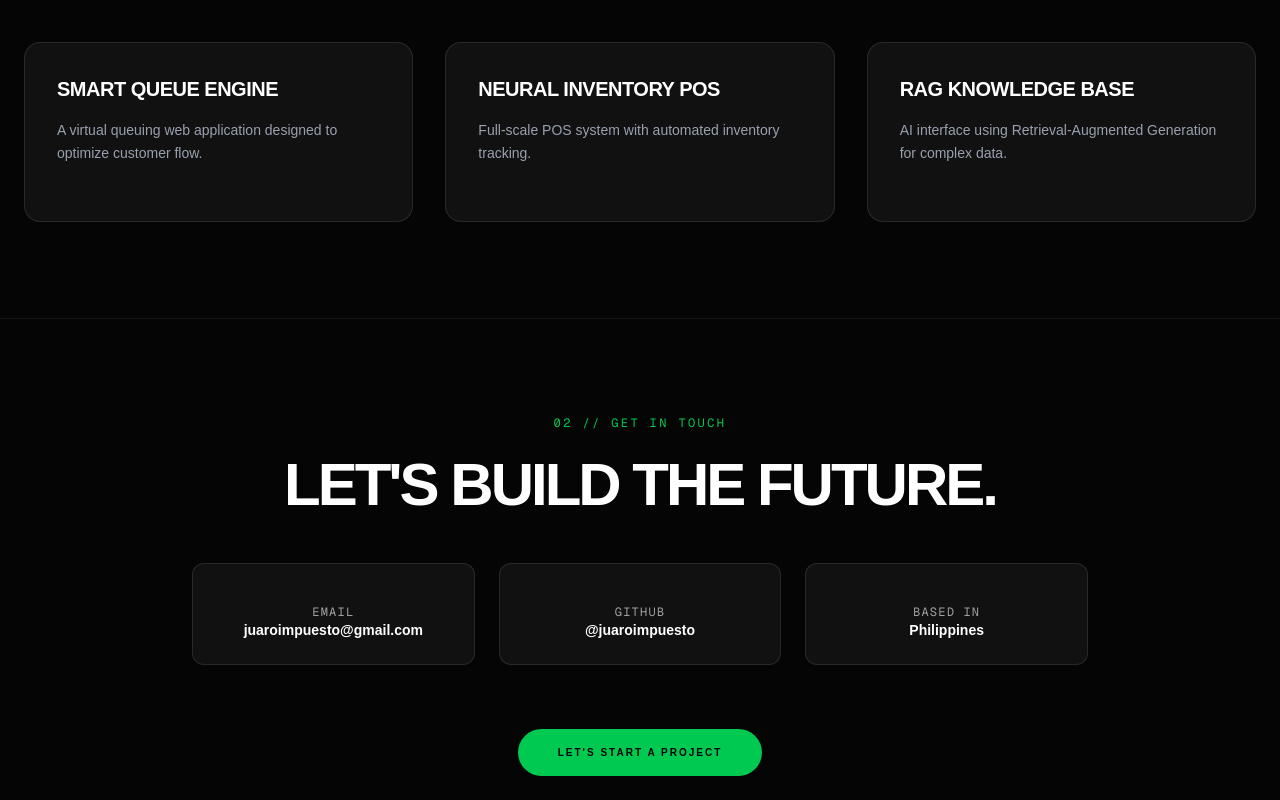
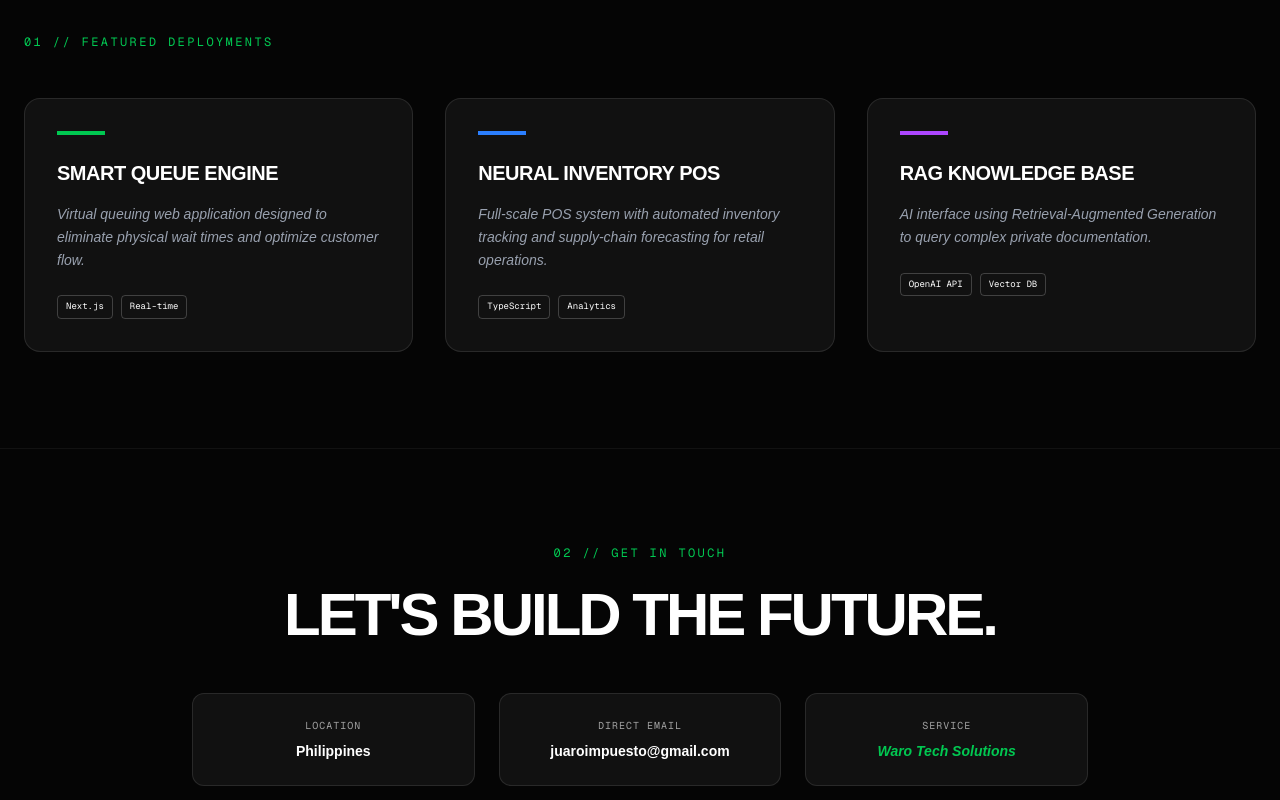
Before and after one commit to juaroimpuesto/waro-portfolio-v2, a Next.js app: page / in a window 1280 px wide. Shown: the part 840-1640 px from the top of the page. Built offline with nearby package versions, Linux system fonts and the light colour scheme.

Commit message:
final: add client component and whatsapp integration

```diff
--- a/src/app/page.tsx
+++ b/src/app/page.tsx
@@ -1,7 +1,12 @@
+"use client";
+
 import React from 'react';
-// Note: Sa Next.js, mas mainam gamitin ang Lucide-React pero dahil Font Awesome ang prefer mo,
-// gagamit tayo ng standard Font Awesome CDN classes.
+
 export default function Home() {
+  // Palitan mo ang number na ito ng iyong totoong WhatsApp number (simulan sa 63)
+  const whatsappNumber = "639XXXXXXXXX";
+  const message = encodeURIComponent("Hi Juaro, I saw your portfolio and I'd like to start a project with Waro Tech!");
+
   return (
     <main className="min-h-screen bg-[#050505] text-white selection:bg-green-500/30">
       {/* 1. BACKGROUND EFFECT */}
@@ -26,80 +31,109 @@ export default function Home() {
         <div className="inline-block px-3 py-1 rounded-full border border-green-500/20 bg-green-500/5 text-[10px] font-mono text-green-400 mb-8 uppercase tracking-widest">
           Next.js + AI Engineering Specialist
         </div>
+
         <h1 className="text-6xl md:text-[110px] font-black tracking-tighter leading-[0.9] mb-10">
           WE ENGINEER <br />
           <span className="text-transparent bg-clip-text bg-gradient-to-r from-green-400 to-emerald-600">
             INTELLIGENT
           </span> UI.
         </h1>
+
         <p className="text-gray-500 text-lg md:text-2xl max-w-2xl mb-12 leading-tight">
           High-performance systems for global startups. Specialized in building <span className="text-white">POS architectures</span> and <span className="text-white">AI interfaces</span>.
         </p>
-      </section>
 
-      {/* 4. PROJECTS SECTION */}
-      <section id="projects" className="max-w-7xl mx-auto px-6 py-24 border-t border-white/5">
-        <h2 className="text-xs font-mono text-green-500 uppercase tracking-[0.2em] mb-12">01 // Case Studies</h2>
-        <div className="grid grid-cols-1 md:grid-cols-3 gap-8">
-          <div className="group p-8 rounded-2xl bg-white/5 border border-white/10 hover:border-green-500/50 transition-all">
-            <h3 className="text-xl font-bold mb-4 uppercase tracking-tight">Smart Queue Engine</h3>
-            <p className="text-gray-400 text-sm mb-6 leading-relaxed">A virtual queuing web application designed to optimize customer flow.</p>
-          </div>
-          <div className="group p-8 rounded-2xl bg-white/5 border border-white/10 hover:border-blue-500/50 transition-all">
-            <h3 className="text-xl font-bold mb-4 uppercase tracking-tight">Neural Inventory POS</h3>
-            <p className="text-gray-400 text-sm mb-6 leading-relaxed">Full-scale POS system with automated inventory tracking.</p>
-          </div>
-          <div className="group p-8 rounded-2xl bg-white/5 border border-white/10 hover:border-purple-500/50 transition-all">
-            <h3 className="text-xl font-bold mb-4 uppercase tracking-tight">RAG Knowledge Base</h3>
-            <p className="text-gray-400 text-sm mb-6 leading-relaxed">AI interface using Retrieval-Augmented Generation for complex data.</p>
+        <div className="flex flex-col md:flex-row gap-6 justify-center md:justify-start">
+          <button
+            onClick={() => window.open(`https://wa.me/${whatsappNumber}?text=${message}`, '_blank')}
+            className="px-12 py-5 bg-white text-black font-bold rounded-xl hover:bg-green-400 transition-all transform hover:-translate-y-1 uppercase text-xs tracking-widest"
+          >
+            Let&apos;s Start A Project
+          </button>
+          <div className="flex items-center gap-4 px-6 py-4 border border-white/10 rounded-xl bg-white/5">
+            <div className="w-2 h-2 rounded-full bg-green-500 animate-pulse"></div>
+            <span className="text-[10px] font-mono opacity-70 uppercase">Ready for Deployment</span>
           </div>
         </div>
       </section>
 
-      {/* 5. CONTACT SECTION (NEW!) */}
+      {/* 4. FEATURED PROJECTS SECTION */}
+      <section id="projects" className="max-w-7xl mx-auto px-6 py-24 border-t border-white/5">
+        <h2 className="text-xs font-mono text-green-500 uppercase tracking-[0.2em] mb-12">01 // Featured Deployments</h2>
+
+        <div className="grid grid-cols-1 md:grid-cols-3 gap-8">
+          {/* PROJECT 1: VIRTUAL QUEUING */}
+          <div className="group p-8 rounded-2xl bg-white/5 border border-white/10 hover:border-green-500/50 transition-all">
+            <div className="h-1 w-12 bg-green-500 mb-6 group-hover:w-full transition-all duration-500"></div>
+            <h3 className="text-xl font-bold mb-4 uppercase tracking-tight">Smart Queue Engine</h3>
+            <p className="text-gray-400 text-sm mb-6 leading-relaxed italic">
+              Virtual queuing web application designed to eliminate physical wait times and optimize customer flow.
+            </p>
+            <div className="flex gap-2">
+              <span className="text-[9px] font-mono border border-white/20 px-2 py-1 rounded">Next.js</span>
+              <span className="text-[9px] font-mono border border-white/20 px-2 py-1 rounded">Real-time</span>
+            </div>
+          </div>
+
+          {/* PROJECT 2: AI POS ANALYTICS */}
+          <div className="group p-8 rounded-2xl bg-white/5 border border-white/10 hover:border-blue-500/50 transition-all">
+            <div className="h-1 w-12 bg-blue-500 mb-6 group-hover:w-full transition-all duration-500"></div>
+            <h3 className="text-xl font-bold mb-4 uppercase tracking-tight">Neural Inventory POS</h3>
+            <p className="text-gray-400 text-sm mb-6 leading-relaxed italic">
+              Full-scale POS system with automated inventory tracking and supply-chain forecasting for retail operations.
+            </p>
+            <div className="flex gap-2">
+              <span className="text-[9px] font-mono border border-white/20 px-2 py-1 rounded">TypeScript</span>
+              <span className="text-[9px] font-mono border border-white/20 px-2 py-1 rounded">Analytics</span>
+            </div>
+          </div>
+
+          {/* PROJECT 3: RAG DOC BOT */}
+          <div className="group p-8 rounded-2xl bg-white/5 border border-white/10 hover:border-purple-500/50 transition-all">
+            <div className="h-1 w-12 bg-purple-500 mb-6 group-hover:w-full transition-all duration-500"></div>
+            <h3 className="text-xl font-bold mb-4 uppercase tracking-tight">RAG Knowledge Base</h3>
+            <p className="text-gray-400 text-sm mb-6 leading-relaxed italic">
+              AI interface using Retrieval-Augmented Generation to query complex private documentation.
+            </p>
+            <div className="flex gap-2">
+              <span className="text-[9px] font-mono border border-white/20 px-2 py-1 rounded">OpenAI API</span>
+              <span className="text-[9px] font-mono border border-white/20 px-2 py-1 rounded">Vector DB</span>
+            </div>
+          </div>
+        </div>
+      </section>
+
+      {/* 5. CONTACT SECTION */}
       <section id="contact" className="max-w-7xl mx-auto px-6 py-24 border-t border-white/5 text-center">
-        <h2 className="text-xs font-mono text-green-500 uppercase tracking-[0.2em] mb-6">02 // Get In Touch</h2>
-        <h3 className="text-4xl md:text-6xl font-black mb-12 tracking-tighter">LET'S BUILD THE FUTURE.</h3>
+        <h2 className="text-xs font-mono text-green-500 uppercase tracking-[0.2em] mb-6 text-center">02 // Get In Touch</h2>
+        <h3 className="text-4xl md:text-6xl font-black mb-12 tracking-tighter">LET&apos;S BUILD THE FUTURE.</h3>
 
         <div className="grid grid-cols-1 md:grid-cols-3 gap-6 max-w-4xl mx-auto">
-          {/* Email */}
-          <a href="mailto:juaroimpuesto@gmail.com" className="p-6 rounded-xl bg-white/5 border border-white/10 hover:bg-white/10 transition group">
-            <div className="text-2xl mb-4 text-green-500 group-hover:scale-110 transition-transform">
-              <i className="fas fa-envelope"></i>
-            </div>
-            <p className="text-xs font-mono uppercase tracking-widest opacity-60">Email</p>
+          <div className="p-6 rounded-xl bg-white/5 border border-white/10 transition group">
+            <p className="text-[10px] font-mono uppercase tracking-widest opacity-60 mb-2">Location</p>
+            <p className="text-sm font-bold">Philippines</p>
+          </div>
+          <div className="p-6 rounded-xl bg-white/5 border border-white/10 transition group">
+            <p className="text-[10px] font-mono uppercase tracking-widest opacity-60 mb-2">Direct Email</p>
             <p className="text-sm font-bold">juaroimpuesto@gmail.com</p>
-          </a>
-
-          {/* LinkedIn/GitHub Proxy */}
-          <a href="https://github.com/juaroimpuesto" target="_blank" className="p-6 rounded-xl bg-white/5 border border-white/10 hover:bg-white/10 transition group">
-            <div className="text-2xl mb-4 text-green-500 group-hover:scale-110 transition-transform">
-              <i className="fab fa-github"></i>
-            </div>
-            <p className="text-xs font-mono uppercase tracking-widest opacity-60">GitHub</p>
-            <p className="text-sm font-bold">@juaroimpuesto</p>
-          </a>
-
-          {/* Location */}
+          </div>
           <div className="p-6 rounded-xl bg-white/5 border border-white/10 transition group">
-            <div className="text-2xl mb-4 text-green-500">
-              <i className="fas fa-map-marker-alt"></i>
-            </div>
-            <p className="text-xs font-mono uppercase tracking-widest opacity-60">Based In</p>
-            <p className="text-sm font-bold">Philippines</p>
+            <p className="text-[10px] font-mono uppercase tracking-widest opacity-60 mb-2">Service</p>
+            <p className="text-sm font-bold italic text-green-500">Waro Tech Solutions</p>
           </div>
         </div>
 
         <div className="mt-16">
           <button
-  onClick={() => window.open('https://wa.me/639452371937?text=Hi%20Juaro,%20I%20would%20like%20to%20start%20a%20project%20with%20Waro%20Tech!', '_blank')}
-  className="px-10 py-4 bg-green-500 text-black font-black rounded-full hover:bg-white transition-all transform hover:scale-105 uppercase text-[10px] tracking-[0.2em]"
->
-  Let&apos;s Start A Project
-</button>
+            onClick={() => window.open(`https://wa.me/${whatsappNumber}?text=${message}`, '_blank')}
+            className="px-10 py-4 bg-green-500 text-black font-black rounded-full hover:bg-white transition-all transform hover:scale-105 uppercase text-[10px] tracking-widest"
+          >
+            Check Availability
+          </button>
         </div>
       </section>
 
+      {/* FOOTER */}
       <footer className="p-12 text-center text-gray-600 text-[10px] font-mono uppercase tracking-widest border-t border-white/5">
         © 2026 Waro Tech Solutions // juaroimpuesto@gmail.com
       </footer>
```
